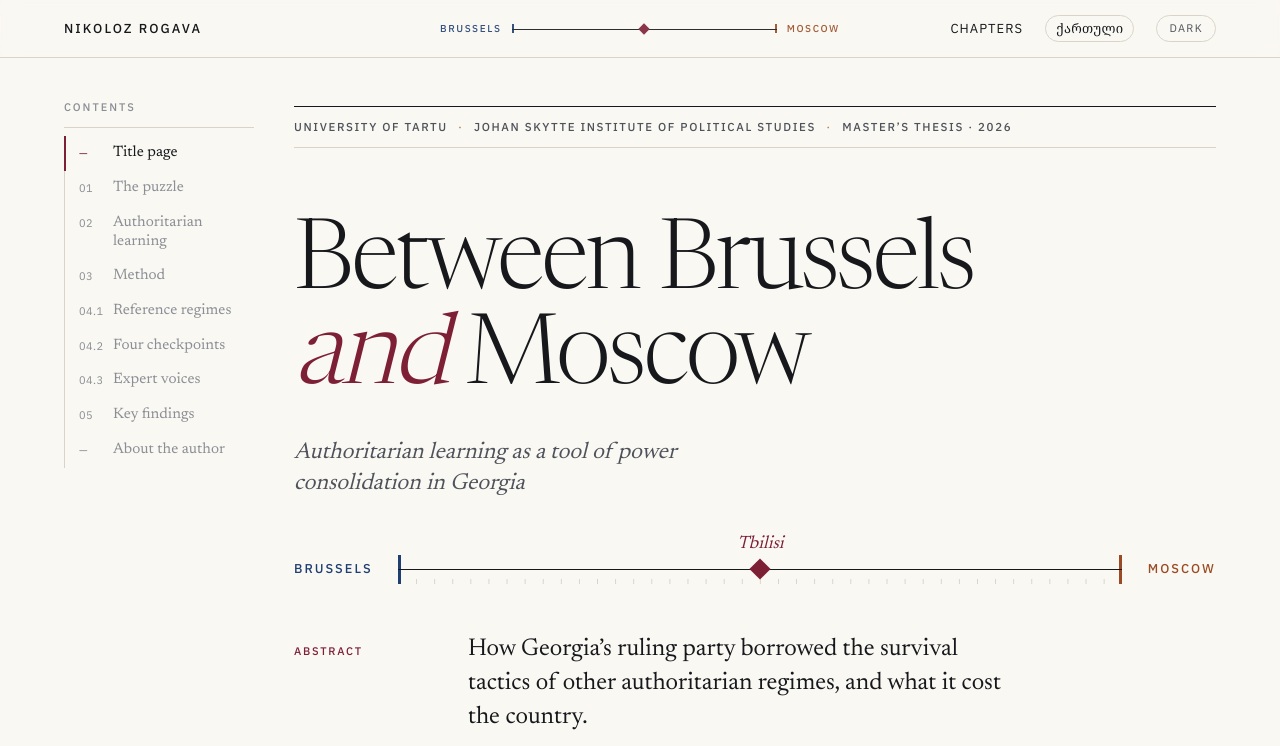
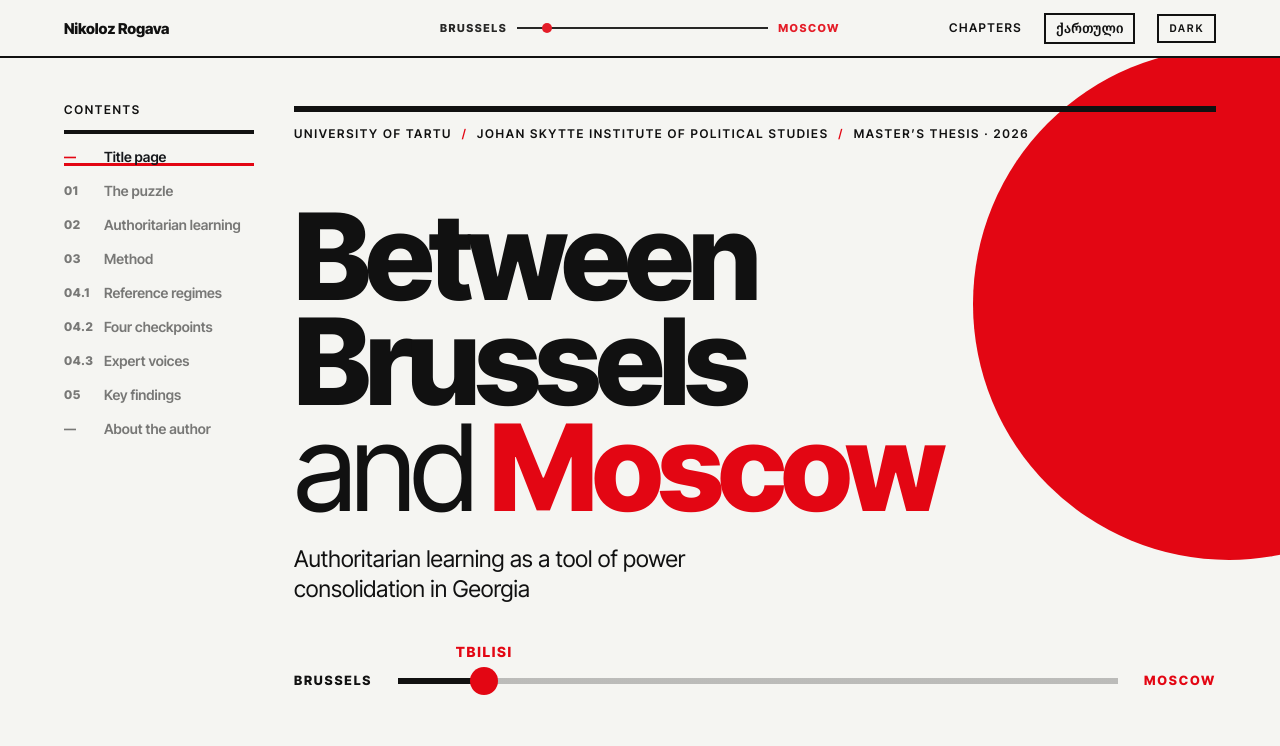
Before and after one commit to rogavanikolozi-a11y/Authoritarian-Georgia, a plain HTML site: page index.html in a window 1280 px wide. Shown: the top 746 px of the page. Drawn offline with Linux system fonts and the light colour scheme.

Commit message:
Swiss redesign step 1: design system, top bar, sidebar, hero
Co-Authored-By: Claude Opus 5.5 <noreply@anthropic.com>
Claude-Session: https://claude.ai/code/session_018WimQLUPxMJUCbvkJDTQm7

```diff
--- a/index.html
+++ b/index.html
@@ -74,6 +74,10 @@
   ]
 }
 </script>
+<link rel="preconnect" href="https://fonts.googleapis.com">
+<link rel="preconnect" href="https://fonts.gstatic.com" crossorigin>
+<link rel="stylesheet" href="https://fonts.googleapis.com/css2?family=Inter+Tight:wght@400;600;700;800&display=swap">
+<link rel="stylesheet" href="swiss.css?v=20261117a">
 </head>
 <body>
 <a class="skip" href="#main">Skip to the story</a>
@@ -131,11 +135,12 @@
 
 <!-- ============================ 0. HERO ============================ -->
 <section class="hero" id="hero" data-section="hero">
+  <div class="sw-disc" aria-hidden="true"></div>
   <div class="hero__inner">
     <p class="hero__meta"><span>University of Tartu</span><span>Johan Skytte Institute of Political Studies</span><span>Master’s thesis · 2026</span></p>
 
     <div class="hero__titleblock">
-      <h1 class="hero__title">Between Brussels <em>and</em>&nbsp;Moscow</h1>
+      <h1 class="hero__title">Between Brussels <em>and</em> <span class="moscow">Moscow</span></h1>
       <p class="hero__sub">Authoritarian learning as a tool of power consolidation in Georgia</p>
     </div>
 
@@ -664,5 +669,6 @@
 <script defer src="vendor/d3.v7.min.js"></script>
 <script defer src="vendor/topojson-client.v3.min.js"></script>
 <script defer src="main.js?v=20261116e"></script>
+<script defer src="swiss.js?v=20261117a"></script>
 </body>
 </html>
--- /dev/null
+++ b/swiss.css
@@ -0,0 +1,138 @@
+/* =========================================================================
+   swiss.css: Swiss International Style layer (loaded after styles.css)
+   Rules here restyle text, headings, navigation and new graphic elements.
+   PROTECTED ELEMENTS (maps, charts, diagrams, tables) are isolated in
+   section 0 so they keep their original look. Do not add rules that target
+   them anywhere else in this file.
+   ========================================================================= */
+
+/* ---------- 0. Protected elements: keep their original appearance ---------- */
+/* They read the original tokens from styles.css (--paper, --ink, --serif ...),
+   which are left untouched. Here we only restore what they used to inherit
+   from <body>: background, text colour, font and line-height. */
+#figTimeline, #figTypes, #figBank, #figTri, #figLenses,
+#mapScrolly, #figMatrix, #cpScrolly, #figLaw, #figFlow,
+#expertCards, .finding__fig, #figGeorgia, #corpusBox {
+  background: var(--paper);
+  color: var(--ink);
+  font: 400 18px/1.62 var(--sans);
+  letter-spacing: normal;
+  text-transform: none;
+}
+
+/* ---------- 1. Tokens ---------- */
+:root {
+  --s-bg: #F5F5F2;
+  --s-ink: #111111;
+  --s-red: #E30613;
+  --s-font: "Inter Tight", "BPG Typewriter A", system-ui, -apple-system, "Helvetica Neue", Arial, sans-serif;
+  --s-gap: 24px;
+  --s-rule: 6px;
+  --s-p: .12;                 /* needle position, set by swiss.js while scrolling */
+}
+:root[data-theme="dark"] { --s-bg: #111111; --s-ink: #F5F5F2; }
+@media (prefers-color-scheme: dark) { :root:not([data-theme="light"]) { --s-bg: #111111; --s-ink: #F5F5F2; } }
+
+/* ---------- 2. Base ---------- */
+body { background: var(--s-bg); color: var(--s-ink); font-family: var(--s-font); }
+::selection { background: var(--s-red); color: #fff; }
+:focus-visible { outline: 3px solid var(--s-red); outline-offset: 3px; }
+a { text-decoration-thickness: 2px; text-underline-offset: .2em; }
+
+/* small uppercase labels */
+.label, .dots__head, .hero__meta, .hero__facts dt, .chapter__head > .label {
+  font: 600 12px/1.3 var(--s-font); letter-spacing: .14em; text-transform: uppercase; color: var(--s-ink);
+}
+
+/* buttons: flat blocks */
+.btn { border: 2px solid var(--s-ink); border-radius: 0; font: 700 13px/1 var(--s-font); letter-spacing: .1em; text-transform: uppercase; padding: 16px 22px; color: var(--s-ink); background: transparent; }
+.btn:hover { background: var(--s-ink); color: var(--s-bg); }
+.btn--solid { background: var(--s-red); border-color: var(--s-red); color: #fff; }
+.btn--solid:hover { background: var(--s-ink); border-color: var(--s-ink); color: var(--s-bg); }
+.btn--quiet { border-color: var(--s-ink); color: var(--s-ink); }
+
+/* ---------- 3. Top bar ---------- */
+.bar { background: var(--s-bg); -webkit-backdrop-filter: none; backdrop-filter: none; border-bottom: 2px solid var(--s-ink); }
+.bar__progress { height: 4px; bottom: -2px; }
+.bar__progress span { background: var(--s-red); }
+.bar__name { font: 800 15px/1 var(--s-font); letter-spacing: -.01em; text-transform: none; }
+.bar__nav { font: 600 12px/1 var(--s-font); letter-spacing: .12em; }
+.theme, .bar__lang { border: 2px solid var(--s-ink); border-radius: 0; color: var(--s-ink); font-weight: 700; padding: 7px 10px; }
+.theme:hover, .bar__lang:hover { background: var(--s-ink); color: var(--s-bg); border-color: var(--s-ink); }
+.menu__list { border: 2px solid var(--s-ink); box-shadow: none; background: var(--s-bg); }
+.menu__list a { font: 600 16px/1.3 var(--s-font); }
+.menu__list span { font: 700 12px/1.6 var(--s-font); color: var(--s-red); }
+
+/* ---------- 4. Brussels to Moscow line (restyled; moves with scroll) ---------- */
+.bar__pole .pole__end, .hero__pole .pole__end { font: 800 11px/1 var(--s-font); letter-spacing: .14em; color: var(--s-ink); }
+.bar__pole .pole__end--e, .hero__pole .pole__end--e { color: var(--s-red); }
+.bar__pole .pole__track, .hero__pole .pole__track { background: none; }
+.bar__pole .pole__track::before { height: 2px; margin-top: -1px; background: var(--s-ink); }
+.hero__pole .pole__track { height: 40px; }
+.hero__pole .pole__track::before { height: 6px; margin-top: -3px; background: linear-gradient(90deg, var(--s-ink) 0 calc(var(--s-p) * 100%), color-mix(in srgb, var(--s-ink) 25%, transparent) 0); }
+.bar__pole .pole__mark, .hero__pole .pole__mark { left: calc(var(--s-p) * 100%) !important; transition: left .25s linear; }
+.bar__pole .pole__mark i { width: 10px; height: 10px; border-radius: 50%; transform: none; background: var(--s-red); }
+.hero__pole .pole__mark i { width: 28px; height: 28px; border-radius: 50%; transform: none; background: var(--s-red); }
+.hero__pole .pole__mark b { bottom: 36px; font: 800 14px/1 var(--s-font); letter-spacing: .12em; text-transform: uppercase; color: var(--s-red); -webkit-text-stroke: 0; }
+.hero__pole .pole__end--w { color: var(--s-ink); }
+.hero__pole .pole__end, .hero__pole .pole__end--e { font-size: clamp(11px, 1vw, 14px); }
+@media (prefers-reduced-motion: reduce) { .bar__pole .pole__mark, .hero__pole .pole__mark { transition: none; } }
+
+/* ---------- 5. Contents sidebar ---------- */
+.dots__head { padding-bottom: 12px; margin-bottom: 6px; border-bottom: 4px solid var(--s-ink); }
+.dots a { border-left: 0; padding: 8px 0; color: var(--s-ink); opacity: .55; }
+.dots a span { grid-template-columns: 40px 1fr; font: 600 14px/1.25 var(--s-font); }
+.dots a em { font: 800 12px/1.5 var(--s-font); color: var(--s-ink); }
+.dots a:hover { opacity: 1; }
+.dots a.is-active { opacity: 1; border-left: 0; padding-left: 0; }
+.dots a.is-active em { color: var(--s-red); }
+.dots a.is-active span { box-shadow: inset 0 -3px 0 var(--s-red); }
+
+/* ---------- 6. Hero: full-screen poster ---------- */
+.hero { position: relative; overflow: hidden; max-width: none; padding-left: var(--gut); padding-right: var(--gut); }
+.hero__inner { position: relative; z-index: 1; max-width: 1180px; margin: 0 auto; }
+.hero__meta { border-top: var(--s-rule) solid var(--s-ink); border-bottom: 0; padding: 14px 0 0; color: var(--s-ink); }
+.hero__meta span + span::before { content: "/"; color: var(--s-red); margin: 0 .8em; }
+.hero__titleblock { margin-top: clamp(28px, 6vh, 72px); }
+.hero__title {
+  font: 800 clamp(46px, 9.4vw, 150px)/.88 var(--s-font) !important; letter-spacing: -.045em !important;
+  max-width: 11ch; text-wrap: balance;
+}
+.hero__title em { font-style: normal; font-weight: 400; color: var(--s-ink); }
+.hero__title .moscow { color: var(--s-red); }
+.hero__sub { margin-top: 24px; max-width: 30ch; font: 400 clamp(19px, 1.8vw, 26px)/1.3 var(--s-font); color: var(--s-ink); }
+.hero__abstract { grid-template-columns: repeat(12, minmax(0, 1fr)); gap: 0 var(--s-gap); }
+.hero__abstract .label { grid-column: 1 / 4; color: var(--s-red); }
+.hero__hook { grid-column: 4 / 11; font: 600 clamp(20px, 2vw, 28px)/1.3 var(--s-font); max-width: 34ch; }
+.hero__facts { border-top: 2px solid var(--s-ink); border-bottom: 0; }
+.hero__facts div + div { border-left: 2px solid var(--s-ink); }
+.hero__facts dd { font: 700 18px/1.25 var(--s-font); }
+/* the big red disc */
+.sw-disc { position: absolute; z-index: 0; right: -16vw; top: 6vh; width: min(40vw, 580px); aspect-ratio: 1; border-radius: 50%; background: var(--s-red); pointer-events: none; }
+.hero__title { max-width: 9.2ch; }
+.hero__title { position: relative; }
+@media (max-width: 1100px) { .sw-disc { width: 34vw; right: -12vw; top: 7vh; } }
+@media (max-width: 760px) {
+  .hero__abstract { grid-template-columns: 1fr; }
+  .hero__abstract .label, .hero__hook { grid-column: auto; }
+  .hero__meta span + span::before { content: none; }
+  .sw-disc { display: none; }
+  .hero__title { max-width: none; border-bottom: 12px solid var(--s-red); padding-bottom: 18px; }
+  /* compact top bar */
+  .bar { column-gap: 10px; }
+  .bar__name { font-size: 14px; }
+  .bar__nav { gap: 8px; font-size: 11px; letter-spacing: .06em; }
+  .theme, .bar__lang { padding: 5px 7px; font-size: 11px; }
+  .bar__pole .pole__end { font-size: 9px; }
+}
+
+/* Georgian page: BPG Typewriter has one weight, keep it thickened */
+:lang(ka) .hero__title { -webkit-text-stroke: 1.6px currentColor; letter-spacing: -.01em !important; }
+.ai-note { background: transparent; border-left: 4px solid var(--s-red); color: var(--s-ink); font-family: var(--s-font); }
+.ai-note a { color: var(--s-red); }
+
+/* ---------- 7. Motion ---------- */
+@media (prefers-reduced-motion: no-preference) {
+  .sw-in { opacity: 0; transform: translateY(18px); transition: opacity .6s ease, transform .6s ease; }
+  .sw-in.is-seen { opacity: 1; transform: none; }
+}
--- /dev/null
+++ b/swiss.js
@@ -0,0 +1,22 @@
+/* swiss.js: small behaviours for the Swiss redesign.
+   1. The Brussels-Moscow needle drifts towards Moscow as the reader scrolls,
+      but never reaches it (from 12% to 85% of the way).
+   2. Headings fade in once when they scroll into view (skipped with reduced motion). */
+(function () {
+  var root = document.documentElement, ticking = false;
+  function update() {
+    var h = root.scrollHeight - window.innerHeight;
+    var p = h > 0 ? Math.min(1, Math.max(0, window.scrollY / h)) : 0;
+    root.style.setProperty("--s-p", (0.12 + 0.73 * p).toFixed(4));
+    ticking = false;
+  }
+  window.addEventListener("scroll", function () { if (!ticking) { ticking = true; requestAnimationFrame(update); } }, { passive: true });
+  window.addEventListener("resize", update);
+  update();
+
+  if (window.matchMedia("(prefers-reduced-motion: reduce)").matches || !("IntersectionObserver" in window)) return;
+  var io = new IntersectionObserver(function (es) {
+    es.forEach(function (e) { if (e.isIntersecting) { e.target.classList.add("is-seen"); io.unobserve(e.target); } });
+  }, { rootMargin: "0px 0px -10% 0px" });
+  document.querySelectorAll(".sw-in").forEach(function (el) { io.observe(el); });
+})();
```
Also changed, not shown: ka/index.html (+7 -1 lines).
